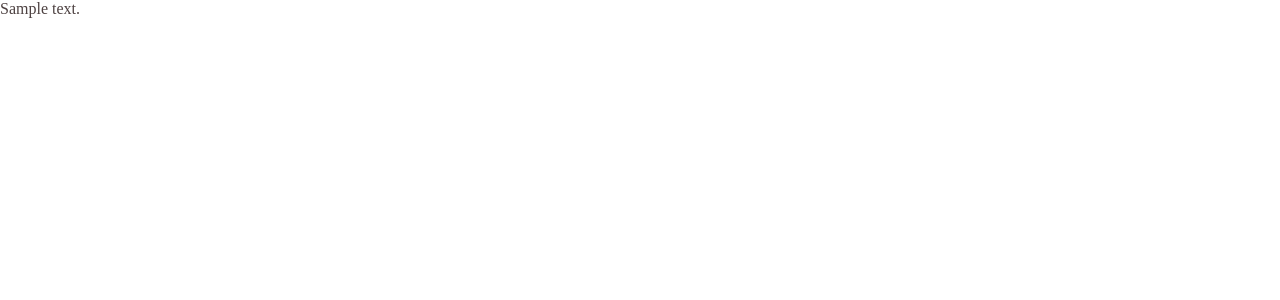
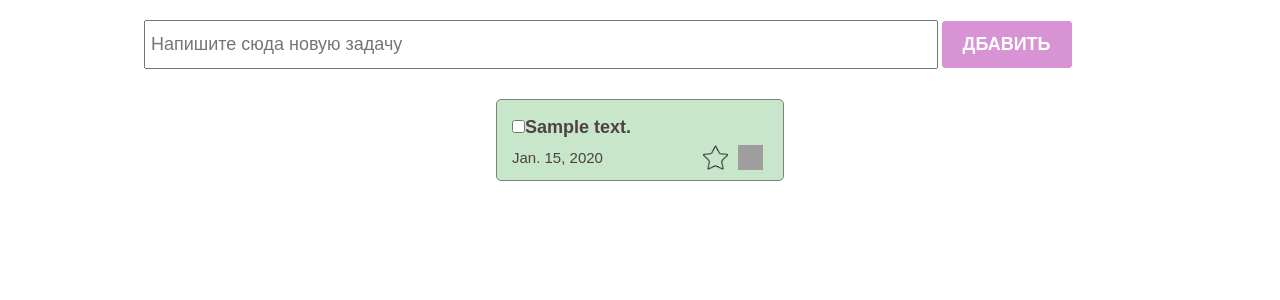
Before and after one commit to nurali-spec/todo2, a Django app: page /test/ in a window 1280 px wide. Before the commit the part shown is almost empty. Shown: the top 300 px of the page. Run offline with Django 3.2, Linux system fonts and the light colour scheme; tables that the repository leaves empty hold one stand-in row (values such as "Sample post"); grey boxes are pictures that could not be loaded.

Commit message:
added todo.html to test.html

```diff
--- a/main/templates/test.html
+++ b/main/templates/test.html
@@ -1,18 +1,51 @@
+{% load static %}
 <!DOCTYPE html>
 <html lang="en">
+
 <head>
     <meta charset="UTF-8">
     <meta http-equiv="X-UA-Compatible" content="IE=edge">
     <!-- <link rel="stylesheet" href="./styles/chekbox.css">-->
-        <link rel="stylesheet" href="./styles/index.css">
+    <!--<link rel="stylesheet" href="./styles/index.css">-->
+    <link rel="stylesheet" href="{% static 'styles/index.css'%}">
     <title>Document</title>
 </head>
 
 <body>
-   {% for todo in todo_list %}
-        {{todo.text}}
+    <section>
+        <div class="create_container">
+            <input class="create_input" type="text" placeholder="Напишите сюда новую задачу">
+
+            <button class="create_button">Дбавить</button>
+        </div>
+
+        <div class="todo_container">
+
+            {%for todo in todo_list%}
+            <div class="todo_item">
+                <div class="todo_item_header">
+                    <label for="checkbox_container">
+                        <input type="checkbox" />
+                        <span class="checkmark"></span>
+                    </label>
+                    <h4>{{todo.text}}</h4>
+                </div>
+                <div class="todo_item_footer">
+                    <p>{{todo.created_at}}</p>
+                    <div class="action_buttons">
+                        <img src="./icons/16666.png">
+                        <img src="./icons/fill-icon-28.jpg" />
+
+                    </div>
+                </div>
+            </div>
             {%endfor%}
 
 
+        </div>
+    </section>
+
+
 </body>
+
 </html>
```
Lines whose indentation alone changed are shown as unchanged.
